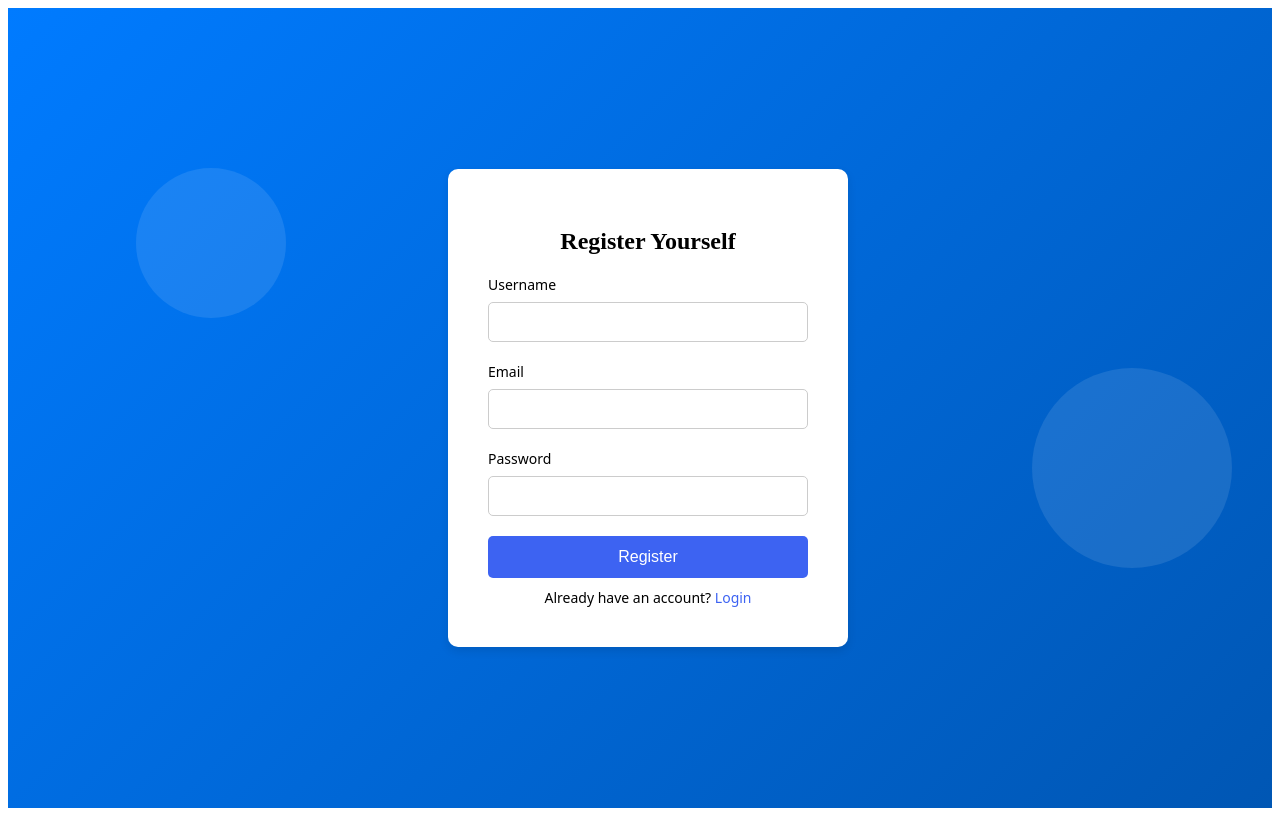
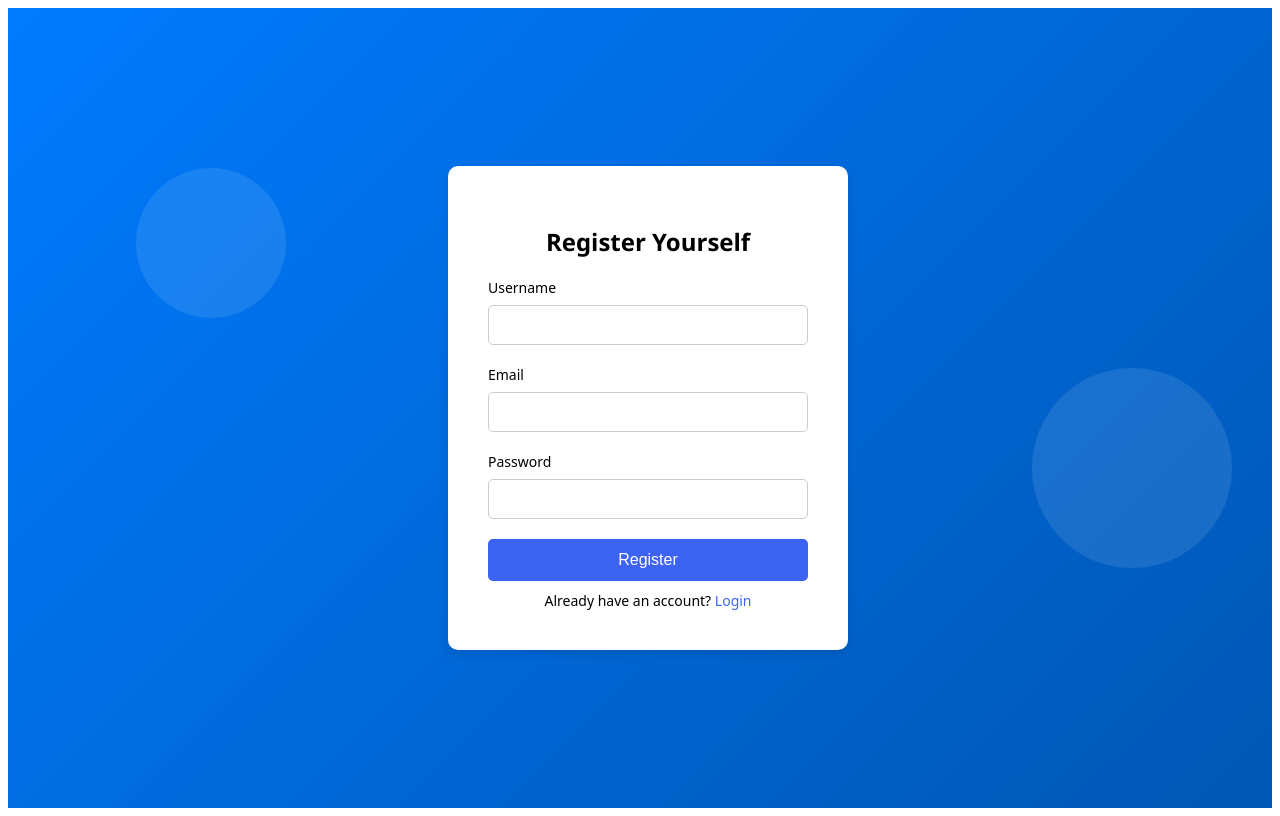
Before and after one commit to Jasdev-Singh/Blogmaze_web_app, a React (Create React App) app in the folder frontend/: page /register in a window 1280 px wide. Built offline with nearby package versions, Linux system fonts and the light colour scheme.

Commit message:
Update index.css

```diff
--- a/frontend/src/index.css
+++ b/frontend/src/index.css
@@ -302,7 +302,7 @@ footer{
 
 .form-container {
     background-color: white; padding: 40px; border-radius: 10px; box-shadow: 0 4px 10px rgba(0, 0, 0, 0.1);
-    width: 400px; text-align: center;
+    width: 400px; text-align: center; font-family: 'Segoe UI', Tahoma, Geneva, Verdana, sans-serif;
 }
 
 .form-container h2 {
```
